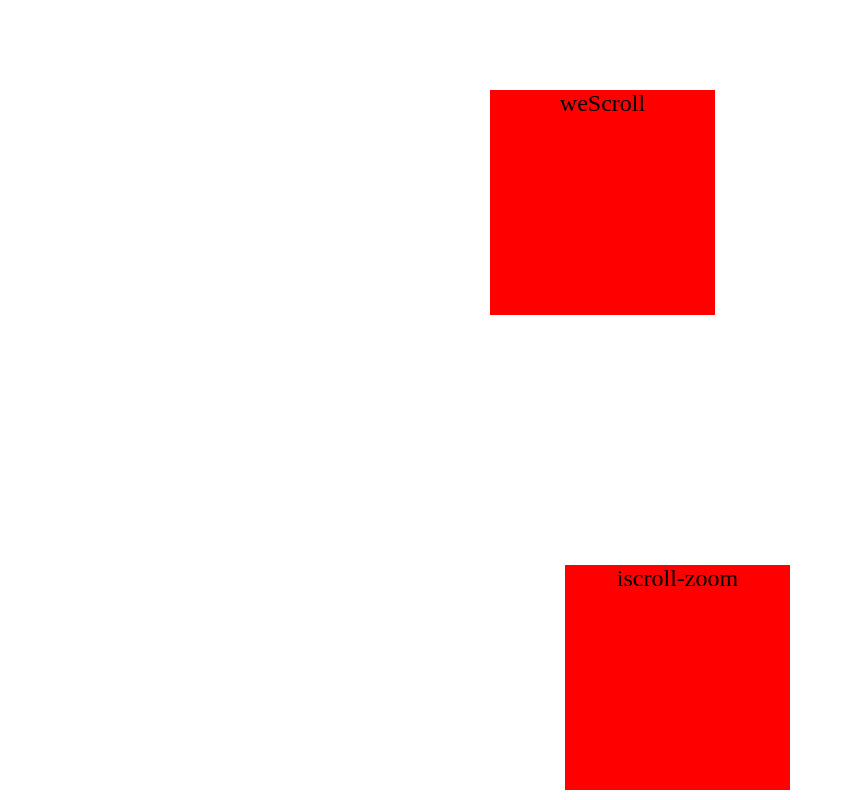
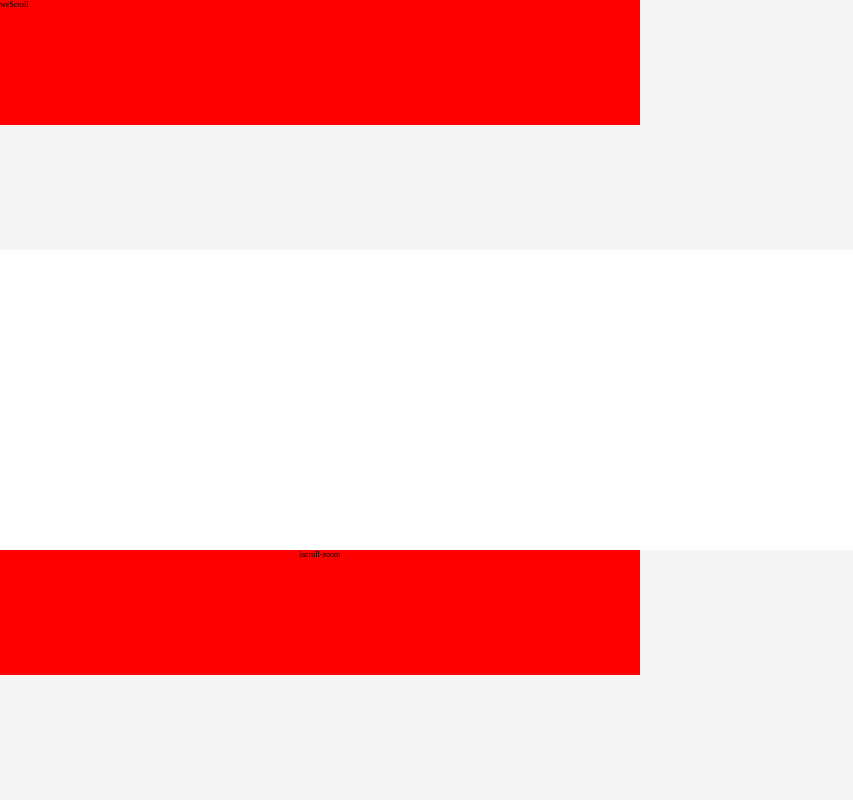
Before and after one commit to weiying-shenzhen/weScroll, a website: page examples/css_transform.html in a window 1280 px wide. Shown: the whole page, without its empty margins (0-853 px from the left). Drawn offline with Linux system fonts and the light colour scheme.

Commit message:
edit example

```diff
--- a/examples/css_transform.html
+++ b/examples/css_transform.html
@@ -13,24 +13,22 @@
       height: 100vh;
     }
     .wrapper{
-      position: absolute;
-      left: 50%;
-      top: 30%;
-      transform: translate3d(-50%, -50%, 0);
-      width: 150px;
-      height: 150px;
+      background-color: #f5f5f5;
     }
     .iscroll-wrapper{
       position: absolute;
-      left: 50%;
-      top: 80%;
-      transform: translate3d(-50%, -50%, 0);
-      width: 150px;
-      height: 150px;
+      bottom: 0;
+      background-color: #f5f5f5;
     }
-    .content{
-      width: 100%;
-      height: 100%;
+    .content {
+      width: 100vw;
+      height: 250px;
+      background-color: red;
+      transform-origin: 0px 0px 0px;
+    }
+    .iscroll-content{
+      width: 100vw;
+      height: 250px;
       text-align: center;
       background-color: red;
     }
@@ -44,7 +42,7 @@
     </div>
   </div>
   <div class="iscroll-wrapper">
-    <div class="content">
+    <div class="iscroll-content">
       iscroll-zoom
     </div>
   </div>
@@ -54,11 +52,15 @@
 <script type="text/javascript">
 window.onload = function(){
   var wrapper = document.querySelector(".wrapper");
+  var iscrollEle = document.querySelector(".iscroll-wrapper");
+  var applyStyle = function(target, style, value){
+    target.style[style] = value;
+  }
   var target = wrapper.children[0];
-  var iscrollEle = document.querySelector(".iscroll-wrapper");
+  var lastScale = 1;
   var render = function(x,y,scale){
     var transformStyle = "translate3d(" + x + "px," + y +"px, 0px) scale("+ scale +")";
-    target.style.transform = transformStyle;
+    applyStyle(target, "transform", transformStyle);
   }
   var scroller = new WeScroll(wrapper, {
     disablePointer: true,
@@ -71,7 +73,7 @@
     zoomMax: 2,
     bounceTime: 600,
     render: render,
-    tap: true,
+    tap: true
   });
   var iscroll = new IScroll(iscrollEle, {
     zoom: true,
@@ -84,7 +86,6 @@
     zoomMax: 2,
     click: true,
     tap: true,
-    // useTransition: false
   });
   wrapper.addEventListener("tap", function(e){
     scroller.zoom(2);
@@ -93,8 +94,8 @@
     iscroll.zoom(2);
   }, false);
   setTimeout(function(){
-    scroller.zoom(1.5);
-    iscroll.zoom(1.5);
+    scroller.zoom(0.5);
+    iscroll.zoom(0.5);
   }, 300)
 }
 </script>
```
